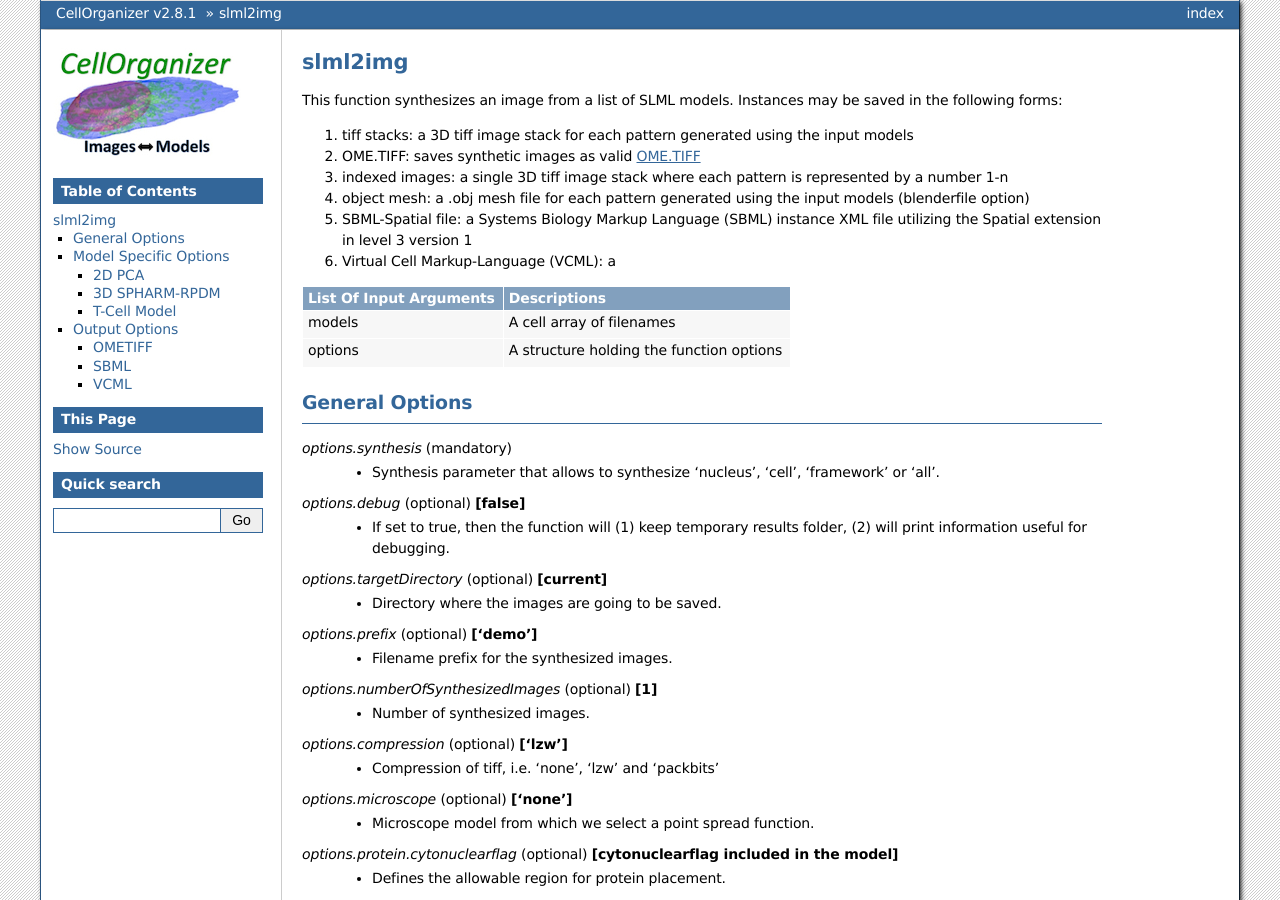
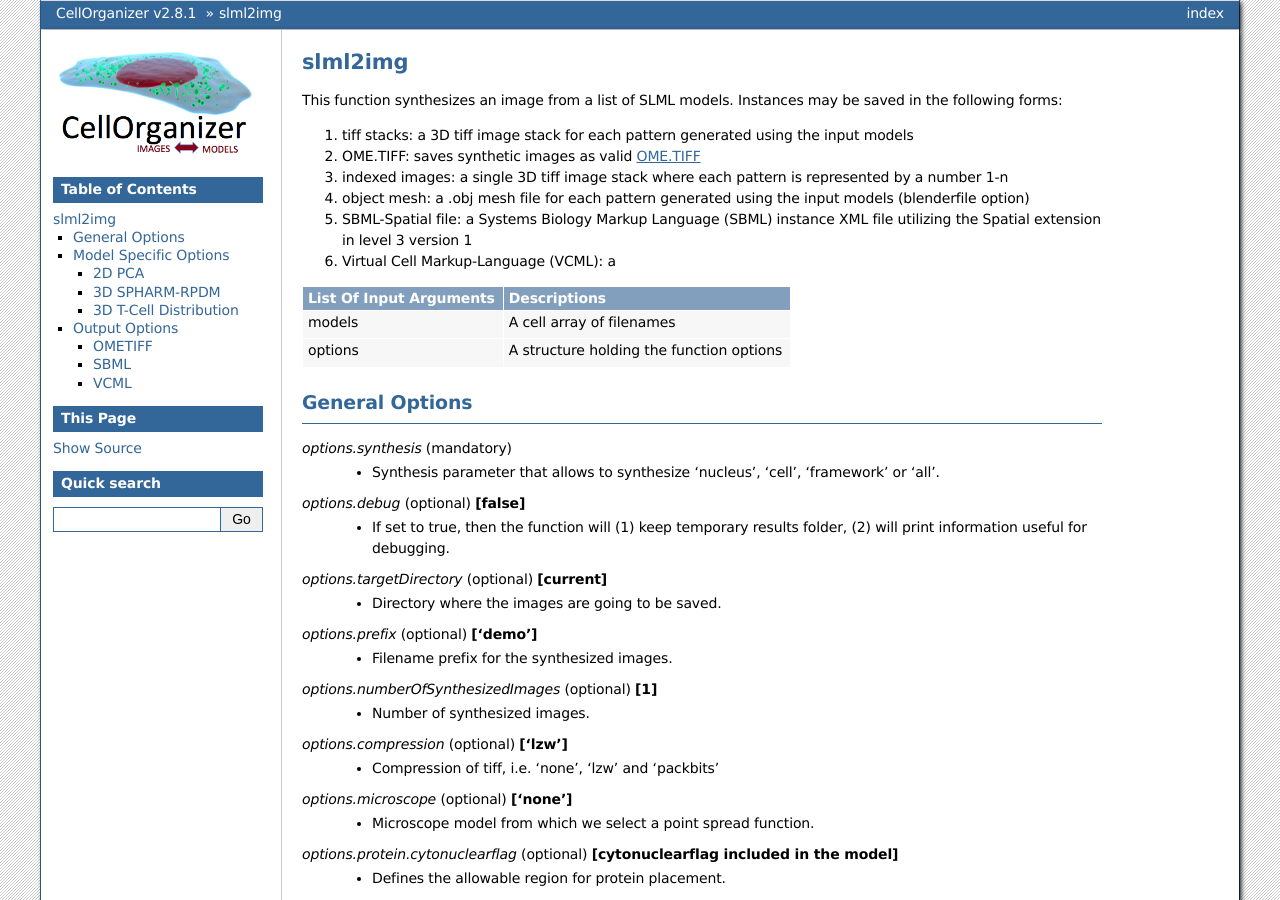
Before and after one commit to murphygroup/cellorganizer-documentation_old, a Sphinx documentation site: the page built from source/chapters/cellorganizer_options/slml2img_options.rst, in a window 1280 px wide and 900 px high. Built offline with Sphinx 7.4.7, drawn with Linux system fonts in a browser that asks for light colours; some of the changed text lies outside the part shown.

Commit message:
added logo

```diff
--- a/source/chapters/cellorganizer_options/slml2img_options.rst
+++ b/source/chapters/cellorganizer_options/slml2img_options.rst
@@ -110,8 +110,8 @@ learn more `here <https://link.springer.com/protocol/10.1007%2F978-1-4939-9102-0
 *options.model.spharm_rpdm.synthesis_method* (mandatory) **['reconstruction' or 'random sampling']**
 
 
-T-Cell Model
-^^^^^^^^^^^^
+3D T-Cell Distribution
+^^^^^^^^^^^^^^^^^^^^^^
 learn more `here <https://link.springer.com/protocol/10.1007/978-1-4939-6881-7_25>`_
 
 *options.model.tcell.results_location* (mandatory)
--- a/source/conf.py
+++ b/source/conf.py
@@ -141,7 +141,7 @@
 
 # The name of an image file (relative to this directory) to place at the top
 # of the sidebar.
-html_logo = 'images/logo.jpg'
+html_logo = 'images/transparent_cell.png'
 
 # The name of an image file (within the static path) to use as favicon of the
 # docs.  This file should be a Windows icon file (.ico) being 16x16 or 32x32
--- a/source/sections/introduction.rst
+++ b/source/sections/introduction.rst
@@ -21,7 +21,7 @@ Model learning captures variation among cells in a collection of images. Images
 .. figure:: ../images/cellorganizer-overview-diagram2.png
   :align: center
 
-  CellOrganizer learns compact and invertible models of subcellular shape and organization. To train a model for a collection of images, CellOrganizer first finds the parameterizations per image, then learns a distribution on these parameterizations and stores it in the trained model. Parameterizations can be sampled from this distribution and then be used to synthesize novel images. Johnson (2015). "Model Selection in Parameterizing Cell Images and Populations."
+CellOrganizer learns compact and invertible models of subcellular shape and organization. To train a model for a collection of images, CellOrganizer first finds the parameterizations per image, then learns a distribution on these parameterizations and stores it in the trained model. Parameterizations can be sampled from this distribution and then be used to synthesize novel images. Johnson (2015). "Model Selection in Parameterizing Cell Images and Populations."
 
 CellOrganizer can learn models of
 
```
Also changed, not shown: source/images/transparent_cell.png (added).
